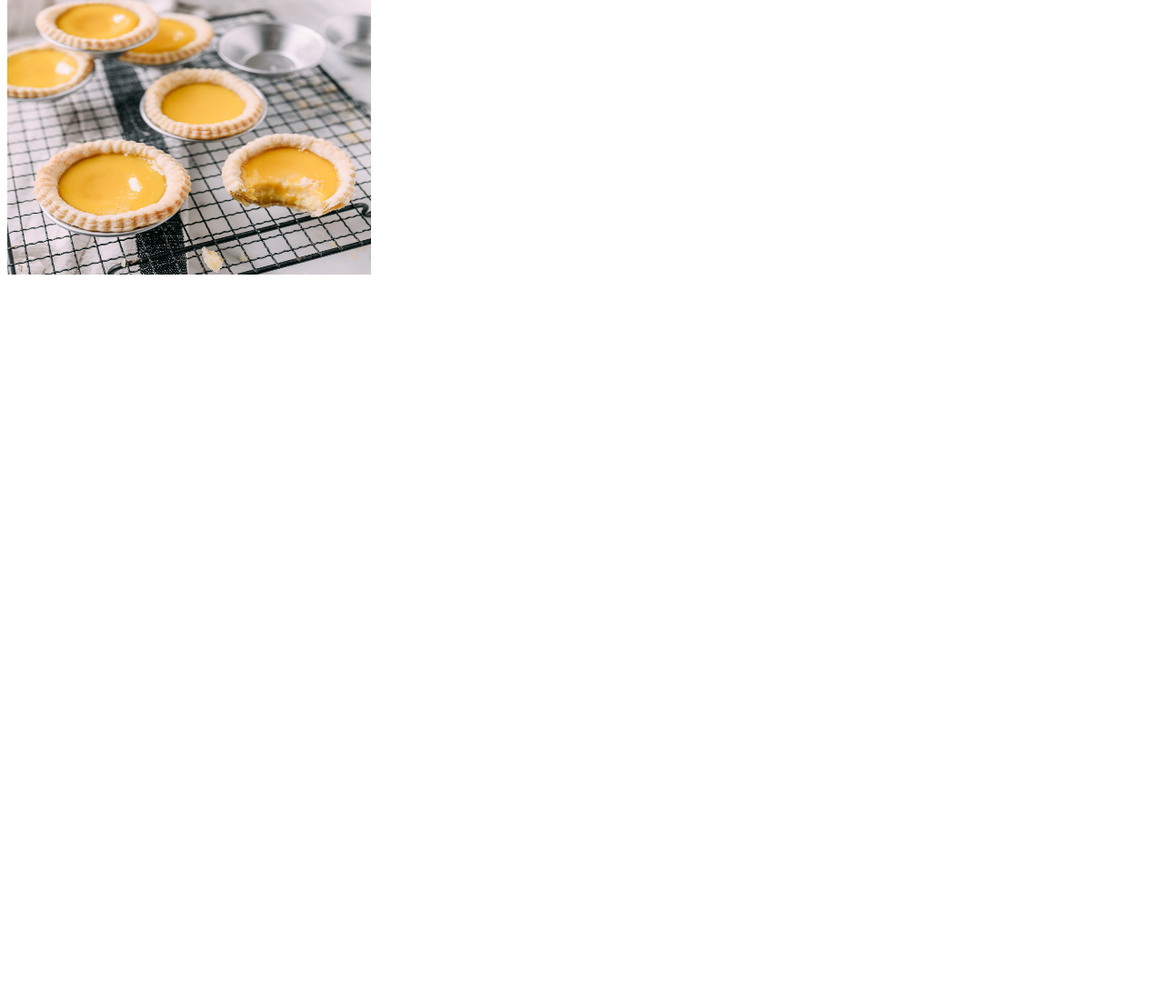
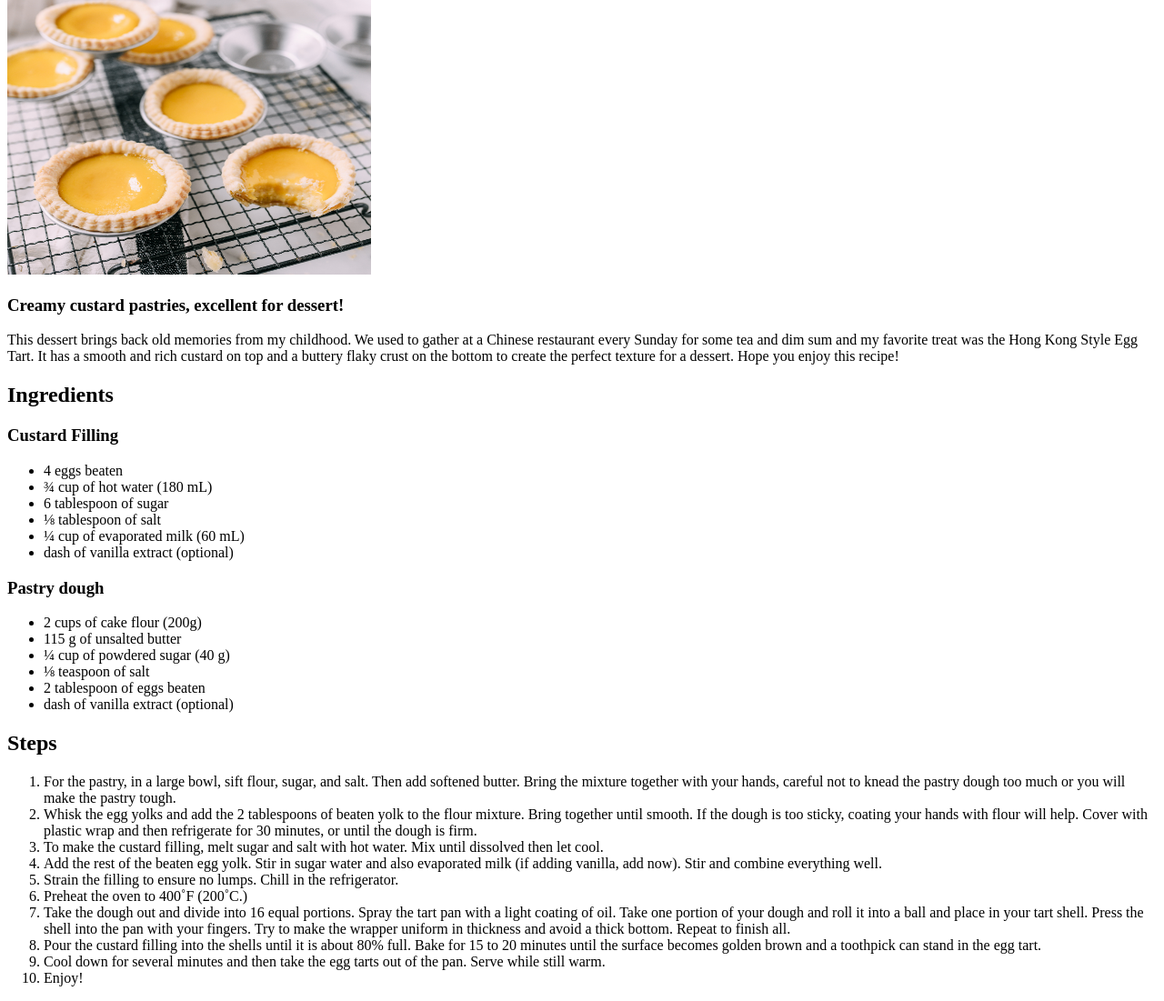
Before and after one commit to George371/odin-recipes, a plain HTML site: page recipes/Hong_Kong_Style_Egg_Tarts.html in a window 1280 px wide. Shown: the part 178-1279 px from the top of the page at 91% size. Before the commit the page ends 800 px from the top, so only its background shows below. Drawn offline with Linux system fonts and the light colour scheme.

Commit message:
Update index.html and Hong_Kong_Style_Egg_Tarts.html Add Egg tart description, ingredients and steps for recipe.

```diff
--- a/recipes/Hong_Kong_Style_Egg_Tarts.html
+++ b/recipes/Hong_Kong_Style_Egg_Tarts.html
@@ -1,5 +1,6 @@
 <!DOCTYPE html>
 <html lang="en">
+
     <head>
         <meta charset="utf-8">
 
@@ -7,7 +8,46 @@
 
     <body>
         <h1>Hong Kong Style Egg Tarts</h1>
+        <img src="../images/Egg_Tarts.jpeg" width="400" height="400">
+        <h3>Creamy custard pastries, excellent for dessert!</h3>
+        <p>This dessert brings back old memories from my childhood.
+            We used to gather at a Chinese restaurant every Sunday
+            for some tea and dim sum and my favorite treat was the
+            Hong Kong Style Egg Tart. It has a smooth and rich custard
+            on top and a buttery flaky crust on the bottom to create the
+            perfect texture for a dessert. Hope you enjoy this recipe!  </p>
+        <h2>Ingredients</h2>
+        <h3>Custard Filling</h3>
+        <ul>
+            <li>4 eggs beaten</li>
+            <li>¾ cup of hot water (180 mL)</li>
+            <li>6 tablespoon of sugar</li>
+            <li>⅛ tablespoon of salt</li>
+            <li>¼ cup of evaporated milk (60 mL)</li>
+            <li>dash of vanilla extract (optional)</li>
+        </ul>
+        <h3>Pastry dough</h3>
+        <ul>
+            <li>2 cups of cake flour (200g)</li>
+            <li>115 g of unsalted butter</li>
+            <li>¼ cup of powdered sugar (40 g)</li>
+            <li>⅛ teaspoon of salt</li>
+            <li>2 tablespoon of eggs beaten </li>
+            <li>dash of vanilla extract (optional)</li>
+        </ul>
+        <h2>Steps</h2>
+        <ol>
+            <li>For the pastry, in a large bowl, sift flour, sugar, and salt. Then add softened butter. Bring the mixture together with your hands, careful not to knead the pastry dough too much or you will make the pastry tough.</li>
+            <li>Whisk the egg yolks and add the 2 tablespoons of beaten yolk to the flour mixture. Bring together until smooth. If the dough is too sticky, coating your hands with flour will help. Cover with plastic wrap and then refrigerate for 30 minutes, or until the dough is firm.</li>
+            <li>To make the custard filling, melt sugar and salt with hot water. Mix until dissolved then let cool.</li>
+            <li>Add the rest of the beaten egg yolk. Stir in sugar water and also evaporated milk (if adding vanilla, add now). Stir and combine everything well.</li>
+            <li>Strain the filling to ensure no lumps. Chill in the refrigerator.</li>
+            <li>Preheat the oven to 400˚F (200˚C.)</li>
+            <li>Take the dough out and divide into 16 equal portions. Spray the tart pan with a light coating of oil. Take one portion of your dough and roll it into a ball and place in your tart shell. Press the shell into the pan with your fingers. Try to make the wrapper uniform in thickness and avoid a thick bottom. Repeat to finish all.</li>
+            <li>Pour the custard filling into the shells until it is about 80% full. Bake for 15 to 20 minutes until the surface becomes golden brown and a toothpick can stand in the egg tart.</li>
+            <li>Cool down for several minutes and then take the egg tarts out of the pan. Serve while still warm.</li>
+            <li>Enjoy!</li>
+        </ol>
+    </body>
 
-        <img src="../images/Egg_Tarts.jpeg" width="400" height="400">
-    </body>
 </html>
```
Also changed, not shown: index.html (+2 -0 lines).
